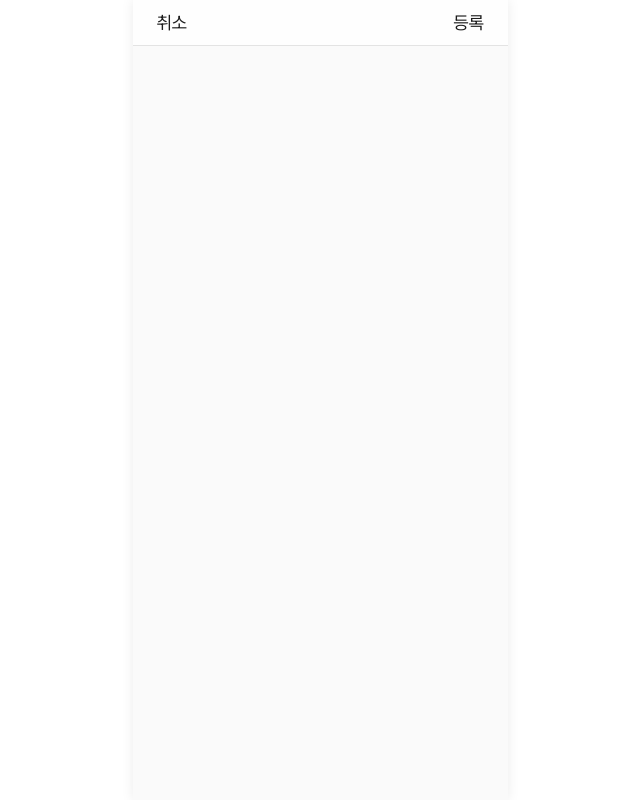
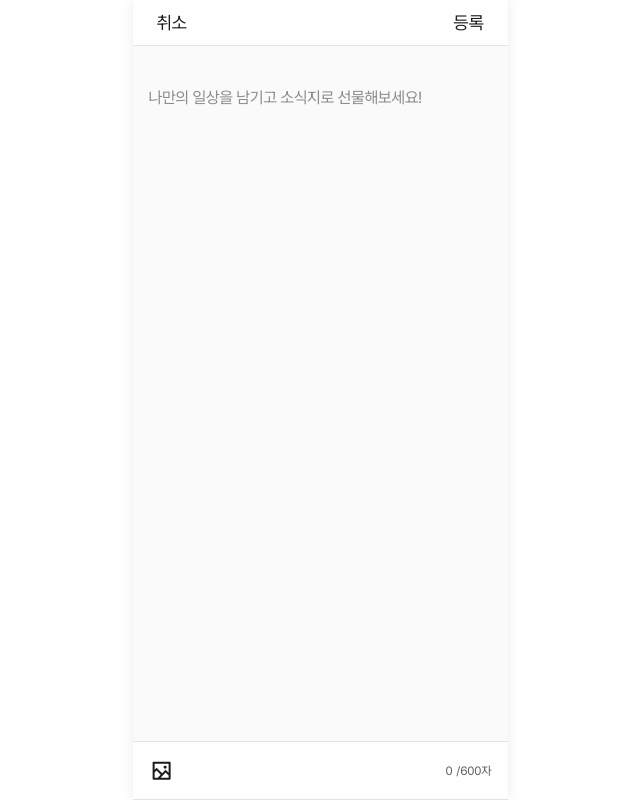
Before and after one commit to DearDreamTeam/deardream-frontend, a Next.js app: page /letter/new in a window 1280 px wide. Shown: the whole page, without its empty margins (320-960 px from the left). Built offline with nearby package versions, Linux system fonts and the light colour scheme.

Commit message:
feat: 소식 작성 페이지

```diff
--- /dev/null
+++ b/src/app/letter/_components/image-previewer.tsx
@@ -0,0 +1,37 @@
+"use client";
+import { useEffect, useState } from "react";
+import Image from "next/image";
+
+const ImagePreviewer = ({ imageFiles }: { imageFiles: File[] }) => {
+  const [previewUrl, setPreviewUrl] = useState<string[]>([]);
+
+  useEffect(() => {
+    if (imageFiles.length === 0) return;
+
+    /* 미리 보기 초기화 */
+    setPreviewUrl([]);
+
+    /* 미리 보기 url 생성 */
+    imageFiles.map((file: File) =>
+      setPreviewUrl((prev) => [...prev, URL.createObjectURL(file)]),
+    );
+  }, [imageFiles]);
+
+  return (
+    <div className="flex w-full justify-around gap-1 py-5">
+      {previewUrl?.map((url, idx) => (
+        <div key={idx} className="relative h-[13rem] w-full">
+          <Image
+            src={url}
+            alt={"image"}
+            fill
+            style={{ objectFit: "cover" }}
+            className="rounded-25"
+          />
+        </div>
+      ))}
+    </div>
+  );
+};
+
+export default ImagePreviewer;
--- /dev/null
+++ b/src/app/letter/_components/text-field.tsx
@@ -0,0 +1,22 @@
+interface TextFieldProps {
+  content: string;
+  setContent: React.Dispatch<React.SetStateAction<string>>;
+}
+
+const TextField = ({ content, setContent }: TextFieldProps) => {
+  const handleChangeContent = (e: React.ChangeEvent<HTMLTextAreaElement>) => {
+    setContent(e.target.value);
+  };
+
+  return (
+    <textarea
+      className="text-label-2 flex-1 px-4 pb-4"
+      value={content}
+      onChange={handleChangeContent}
+      placeholder="나만의 일상을 남기고 소식지로 선물해보세요!"
+      maxLength={600}
+    ></textarea>
+  );
+};
+
+export default TextField;
--- a/src/components/type-bar/type-bar.tsx
+++ b/src/app/letter/_components/type-bar.tsx
@@ -2,16 +2,17 @@
 
 import { useRef, useState } from "react";
 import Gallery from "@/public/icons/photo-selector/gallery.svg";
-import AlertDialog from "../modal/dialog/alert-dialog";
+import AlertDialog from "../../../components/modal/dialog/alert-dialog";
 
 interface TypeBarProps {
-  isImageAdded: boolean;
+  imgLength: number;
   typedLength: number;
+  setImageFiles: React.Dispatch<React.SetStateAction<File[]>>;
 }
 
-const TypeBar = ({ isImageAdded, typedLength }: TypeBarProps) => {
+const TypeBar = ({ imgLength, typedLength, setImageFiles }: TypeBarProps) => {
   /* 이미지가 추가된 상태면 200자, 이미지가 없는 상태면 600자 제한 설정 */
-  const textLimit = isImageAdded ? "200" : "600";
+  const textLimit = imgLength > 0 ? "200" : "600";
 
   const [isAlertOpen, setIsAlertOpen] = useState(false);
 
@@ -23,11 +24,13 @@ const TypeBar = ({ isImageAdded, typedLength }: TypeBarProps) => {
   };
   const handleFileChange = (e: React.ChangeEvent<HTMLInputElement>) => {
     const files = e.target.files;
-    if (files && files.length > 2) {
+    if (!files) return;
+    if (files.length > 2 || imgLength > 2) {
       setIsAlertOpen(true);
       e.target.value = "";
       return;
     }
+    setImageFiles((prev) => [...prev, ...files]);
   };
 
   return (
--- a/src/app/letter/new/page.tsx
+++ b/src/app/letter/new/page.tsx
@@ -1,17 +1,37 @@
 "use client";
 import ActionHeader from "@/components/header/action-header";
+import TextField from "@/app/letter/_components/text-field";
+import TypeBar from "@/app/letter/_components/type-bar";
+import ImagePreviewer from "../_components/image-previewer";
+import { useState } from "react";
 import { useRouter } from "next/navigation";
 
 const New = () => {
   const router = useRouter();
+  const [imageFiles, setImageFiles] = useState<File[]>([]);
+  const [content, setContent] = useState("");
+
   return (
-    <div>
+    <div className="flex h-full flex-1 flex-col justify-between">
       <ActionHeader>
         <button className="p-2" onClick={router.back}>
           취소
         </button>
-        <button className="p-2">등록</button>
+        <button className="p-2" disabled>
+          등록
+        </button>
       </ActionHeader>
+
+      <div className="overflow-auto-hide-scroll flex flex-1 flex-col">
+        <ImagePreviewer imageFiles={imageFiles} />
+        <TextField content={content} setContent={setContent} />
+      </div>
+
+      <TypeBar
+        imgLength={imageFiles.length}
+        typedLength={content.length}
+        setImageFiles={setImageFiles}
+      />
     </div>
   );
 };
--- a/src/styles/globals.css
+++ b/src/styles/globals.css
@@ -57,3 +57,9 @@
 button {
   cursor: pointer;
 }
+
+textarea {
+  outline: none;
+  resize: none;
+  scrollbar-width: none;
+}
```
